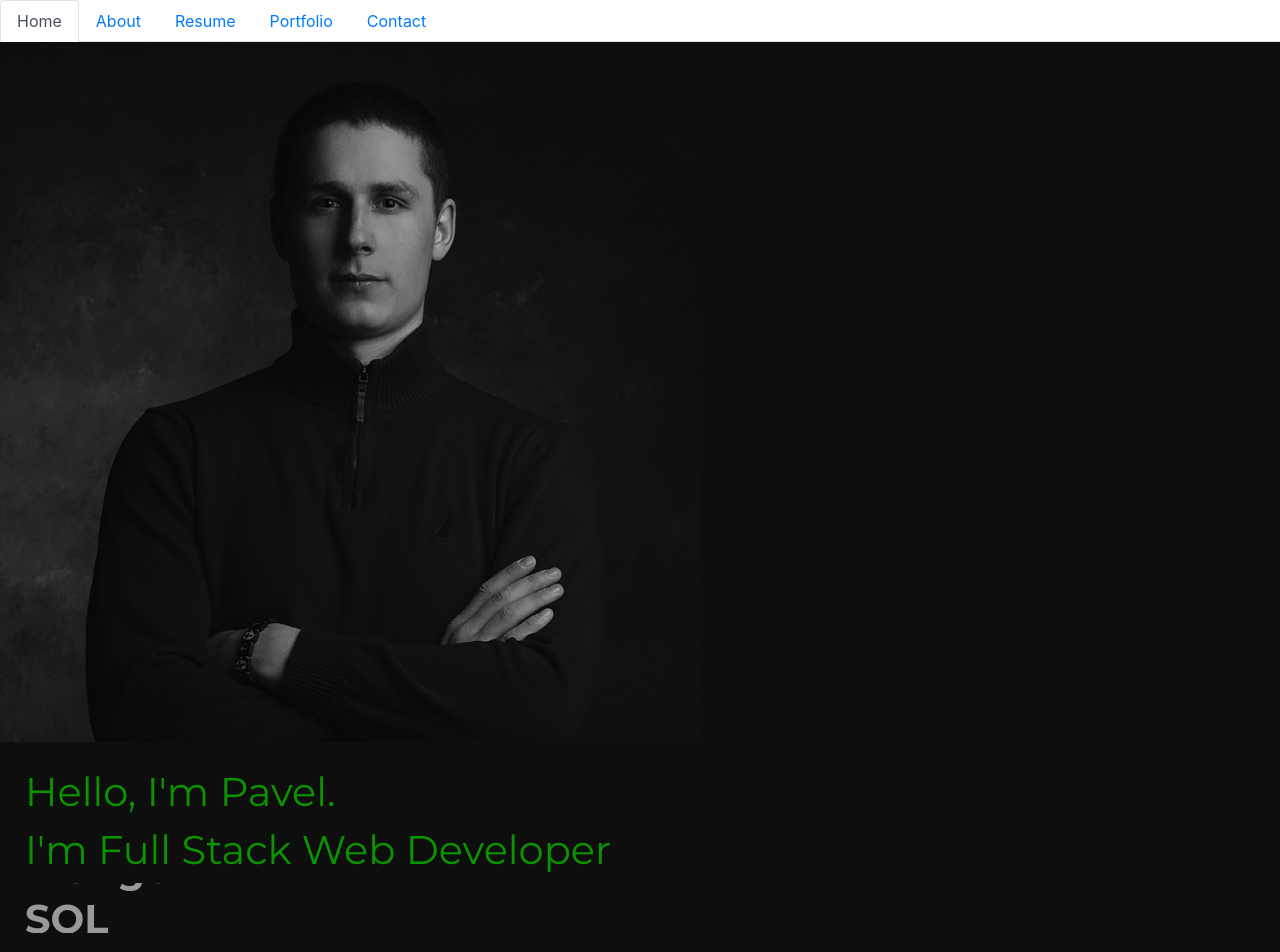
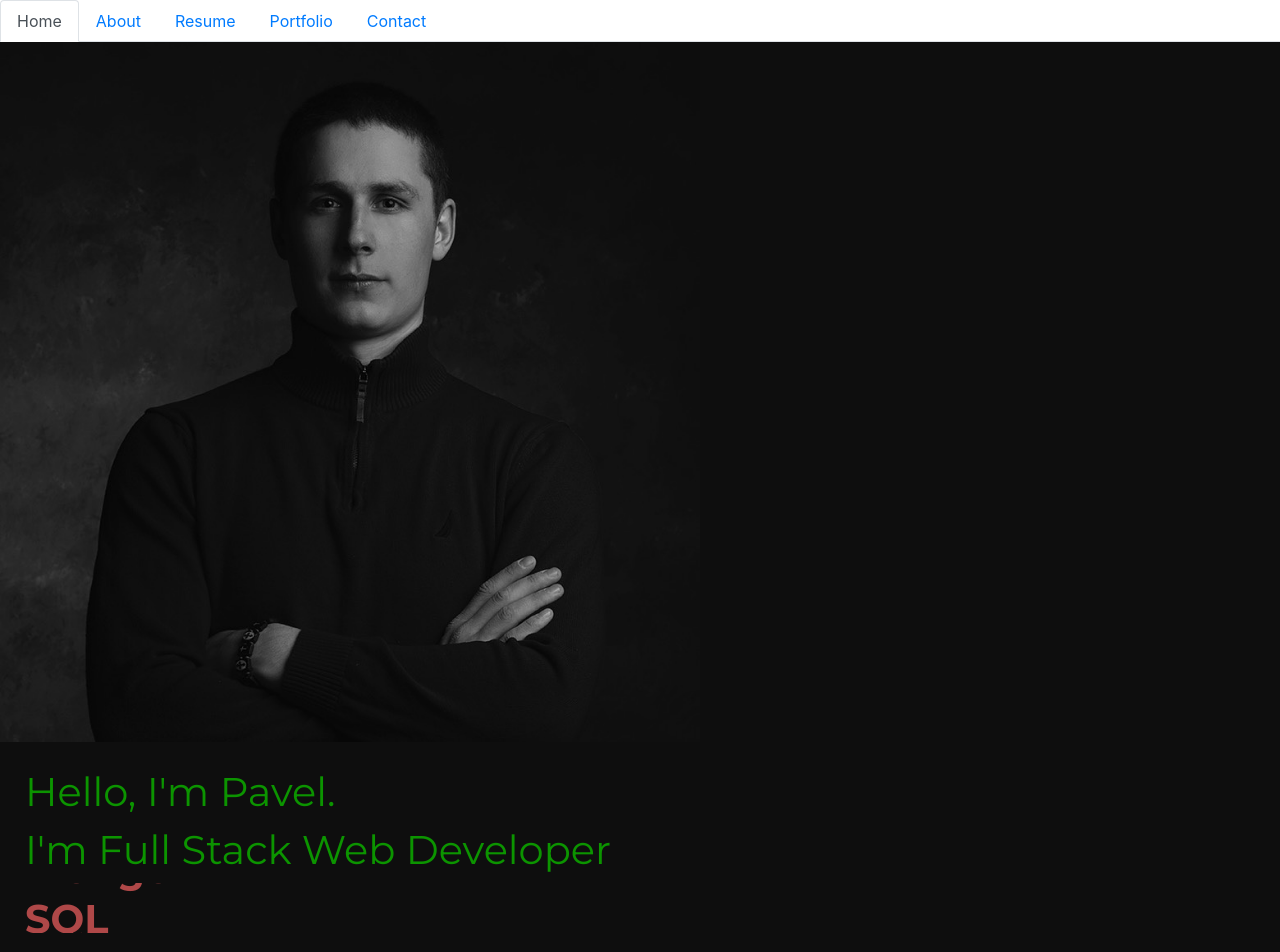
Before and after one commit to paveldarii/iPortfolio-2.0, a React (Create React App) app: page / in a window 1280 px wide. Shown: the top 952 px of the page. Built offline with nearby package versions, Linux system fonts and the light colour scheme.

Commit message:
changed the color styling of the animated list of technologies

```diff
--- a/src/components/AnimatedText/style.css
+++ b/src/components/AnimatedText/style.css
@@ -11,7 +11,7 @@
   overflow: hidden;
 }
 .Iam .innerIam {
-  color: rgb(153, 153, 153);
+  color: rgb(175, 72, 72);
   position: relative;
 
   /*animation*/
```
